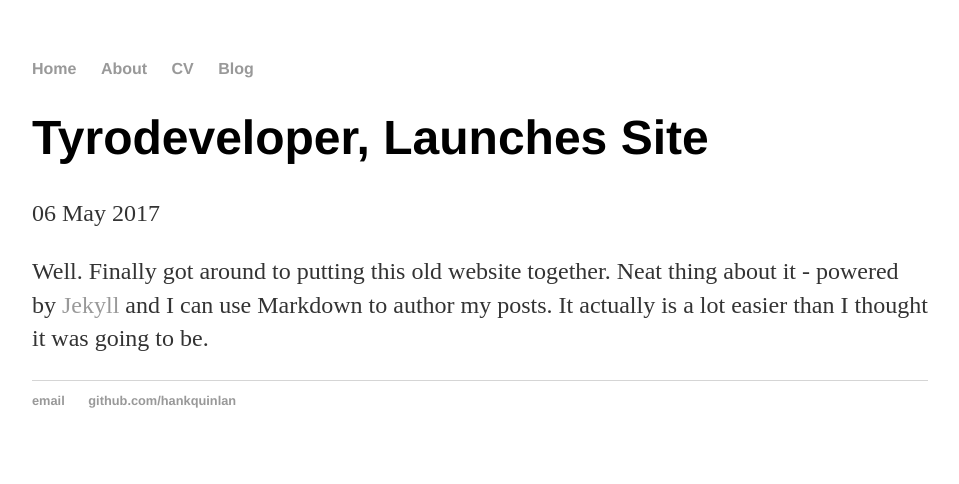
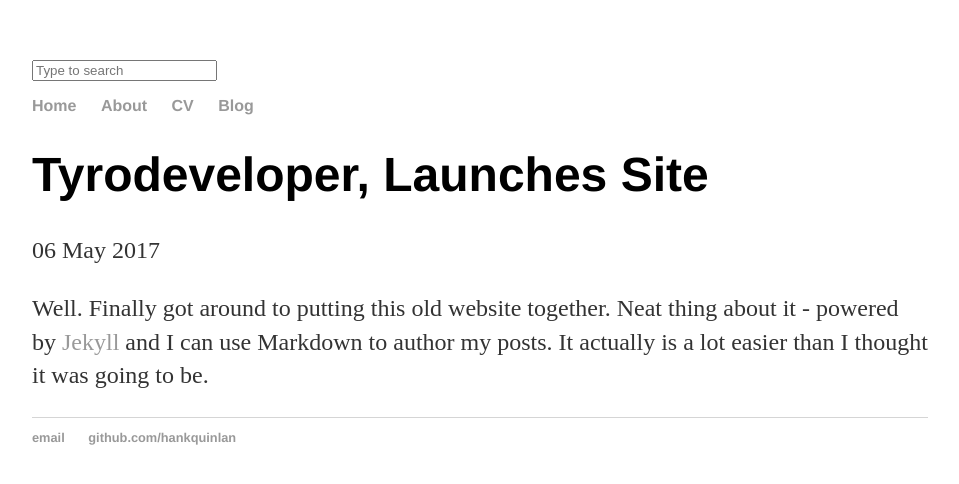
Before and after one commit to tyrodeveloper/tyrodeveloper.github.io, a Jekyll site: the page built from _posts/2017-05-06-tyrodeveloper-site-launched.md, in a window 1280 px wide. Shown: the top 484 px of the page, without its empty margins (160-1119 px from the left). Built offline with Jekyll 4.4.1, drawn with Linux system fonts in a browser that asks for light colours.

Commit message:
Update default.html

```diff
--- a/_layouts/default.html
+++ b/_layouts/default.html
@@ -6,6 +6,11 @@
 			<link rel="stylesheet" type="text/css" href="/css/main.css">
 		</head>
 		<body>
+			<div class="book">
+			<div id="book-search-input" role="search">
+   				 <input type="text" placeholder="Type to search">
+			</div>
+			</div>
 			<nav>
 	    		<ul>
 	        		<li><a href="/">Home</a></li>
```
